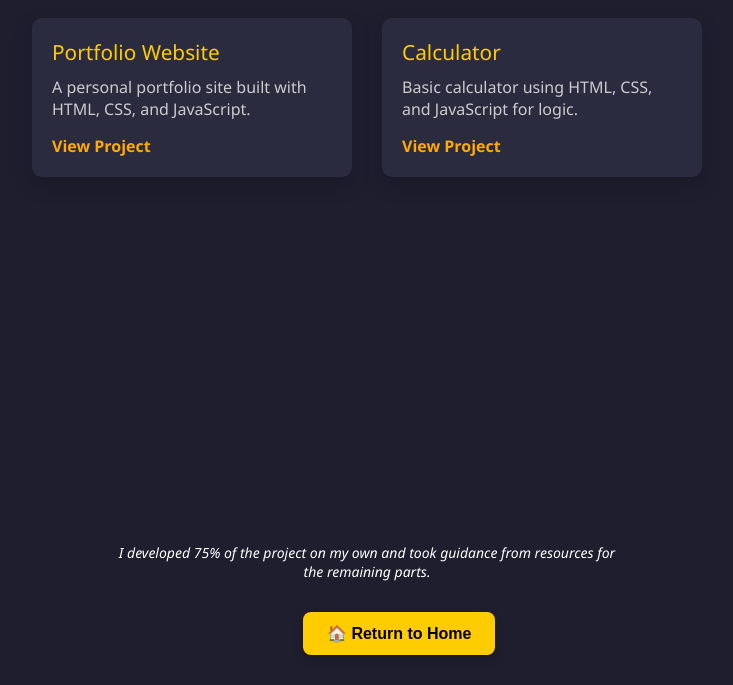
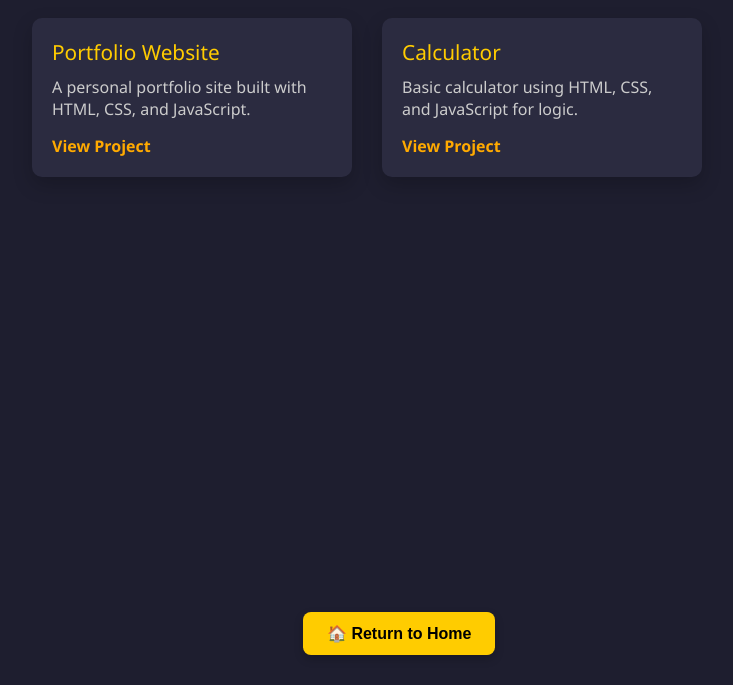
Before and after one commit to bmaibu/myfortfolio, a plain HTML site: page projects.html in a window 1280 px wide. Shown: the part 115-800 px from the top of the page, without its empty margins (273-1006 px from the left). Drawn offline with Linux system fonts and the light colour scheme.

Commit message:
Update projects.html

```diff
--- a/projects.html
+++ b/projects.html
@@ -37,7 +37,7 @@
       <a class="project-link" href="calculater.html">View Project</a>
     </div>
   </div>
-  <p class="para">I developed 75% of the project on my own and took guidance from resources for the remaining parts.</p>
+<!--   <p class="para">I developed 75% of the project on my own and took guidance from resources for the remaining parts.</p> -->
   <button onclick="goHome()" class="home-button">🏠 Return to Home</button>
 
 <script src="back.js"></script>
```
